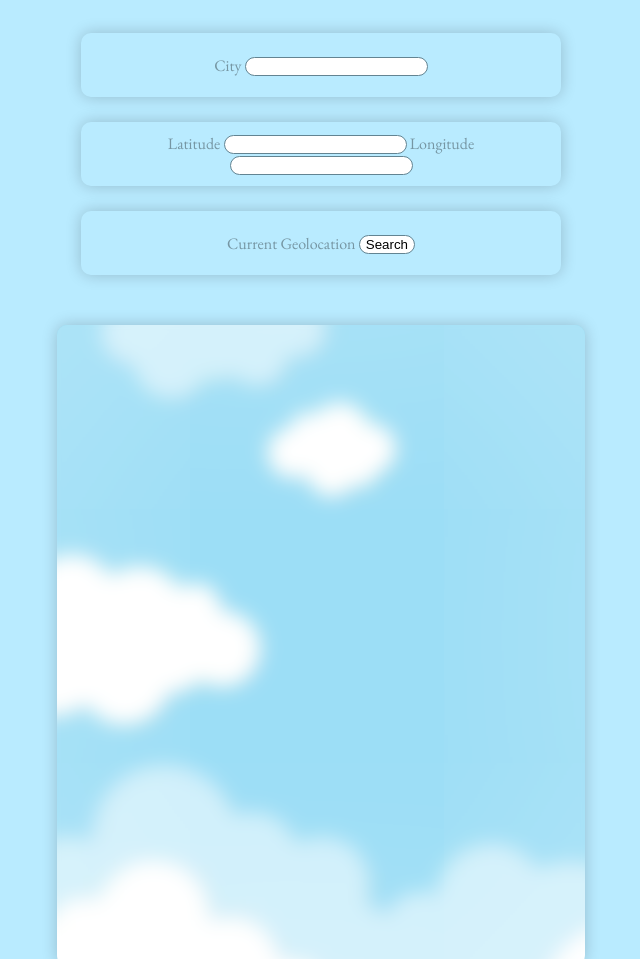
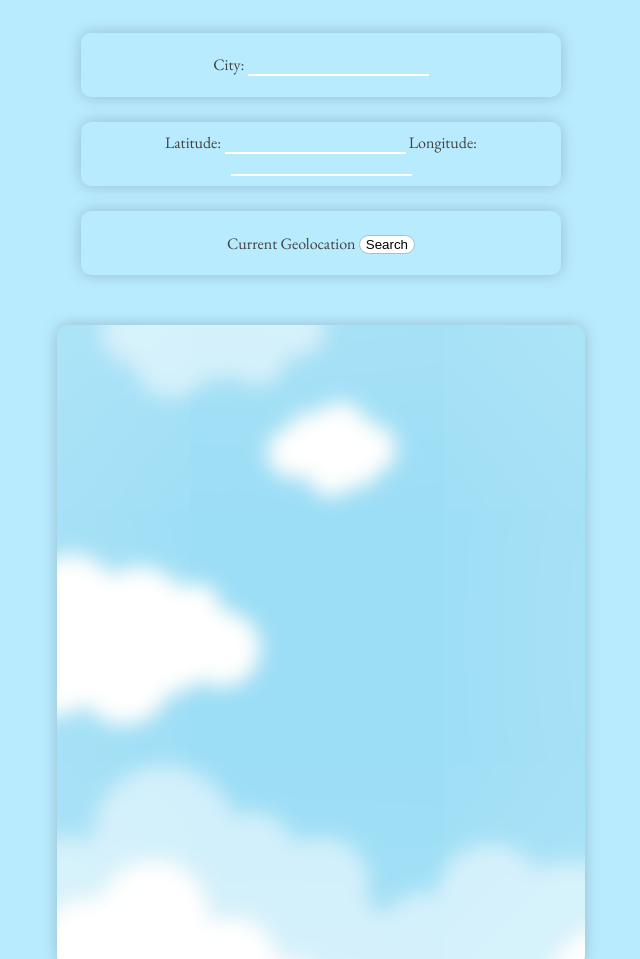
Before and after one commit to 1javid/weather-app, a plain HTML site: page index.html in a window 1280 px wide. Shown: the top 959 px of the page, without its empty margins (319-959 px from the left). Drawn offline with nearby package versions, Linux system fonts and the light colour scheme.

Commit message:
updated css

```diff
--- a/index.html
+++ b/index.html
@@ -17,15 +17,15 @@
     <div class="navbar">
         <div class="search-by-city">
             <form class="forms" id="cityForm">
-                <label for="city">City</label>
+                <label for="city">City:</label>
                 <input type="text" name="city" id="city">
             </form>
         </div>
         <div class="search-by-coord">
             <form class="forms" id="coordForm">
-                <label for="latitude">Latitude</label>
+                <label for="latitude">Latitude:</label>
                 <input type="text" name="latitude" id="lat">
-                <label for="longitude">Longitude</label>
+                <label for="longitude">Longitude:</label>
                 <input type="text" name="longitude" id="lon">
                 <button type="submit" style="display: none;">Search</button>
             </form>
--- a/style.css
+++ b/style.css
@@ -48,17 +48,21 @@ h4 {
     display: flex;
     justify-content: center;
     align-items: center;
+    color: rgb(67, 66, 66);
 }
 
 #city,
 #lat,
 #lon {
-    border: 1px solid rgb(99, 132, 146);
-    border-radius: 25px;
+    color: rgb(67, 66, 66);
+    background-color: rgb(185, 235, 255);
+    outline: none;
+    border: none;
+    border-bottom: 2px solid white;
 }
 
 #geo {
-    border: 1px solid rgb(99, 132, 146);
+    border: 1px solid rgb(155, 197, 215);
     background-color: white;
     border-radius: 25px;
 }
```
